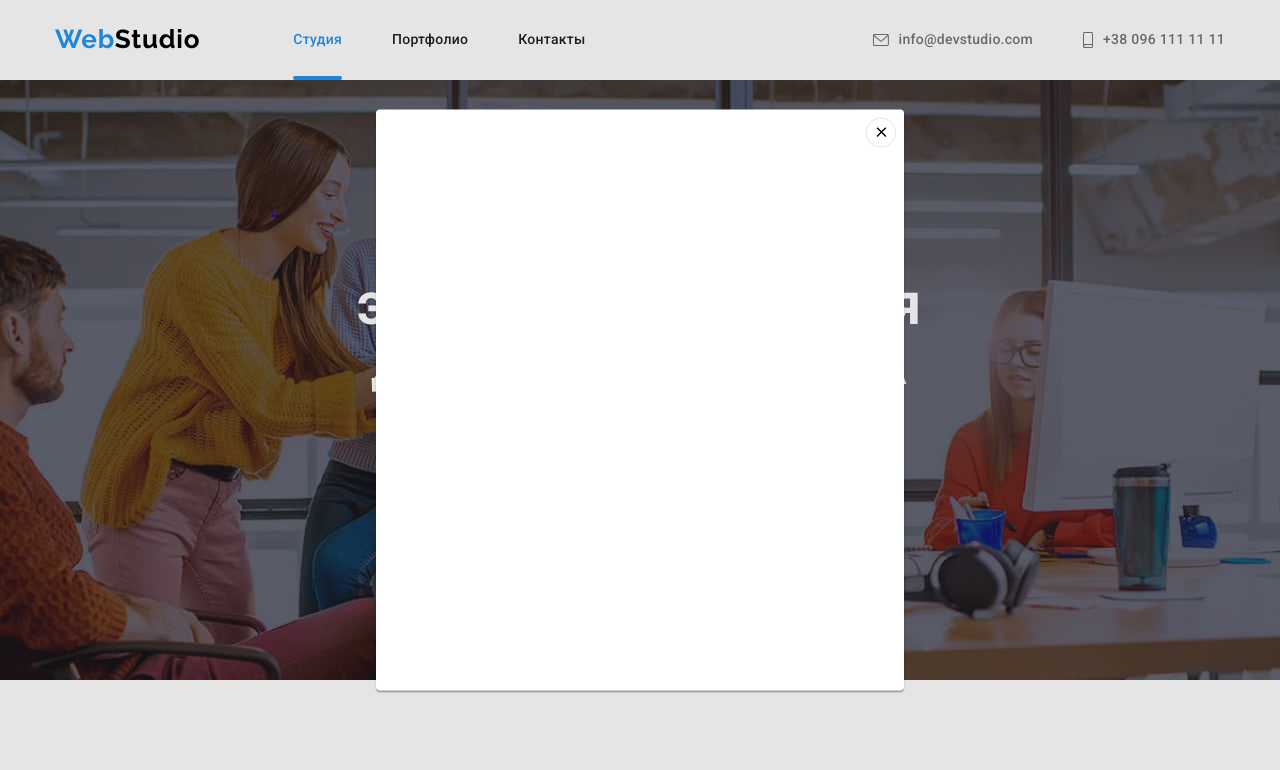
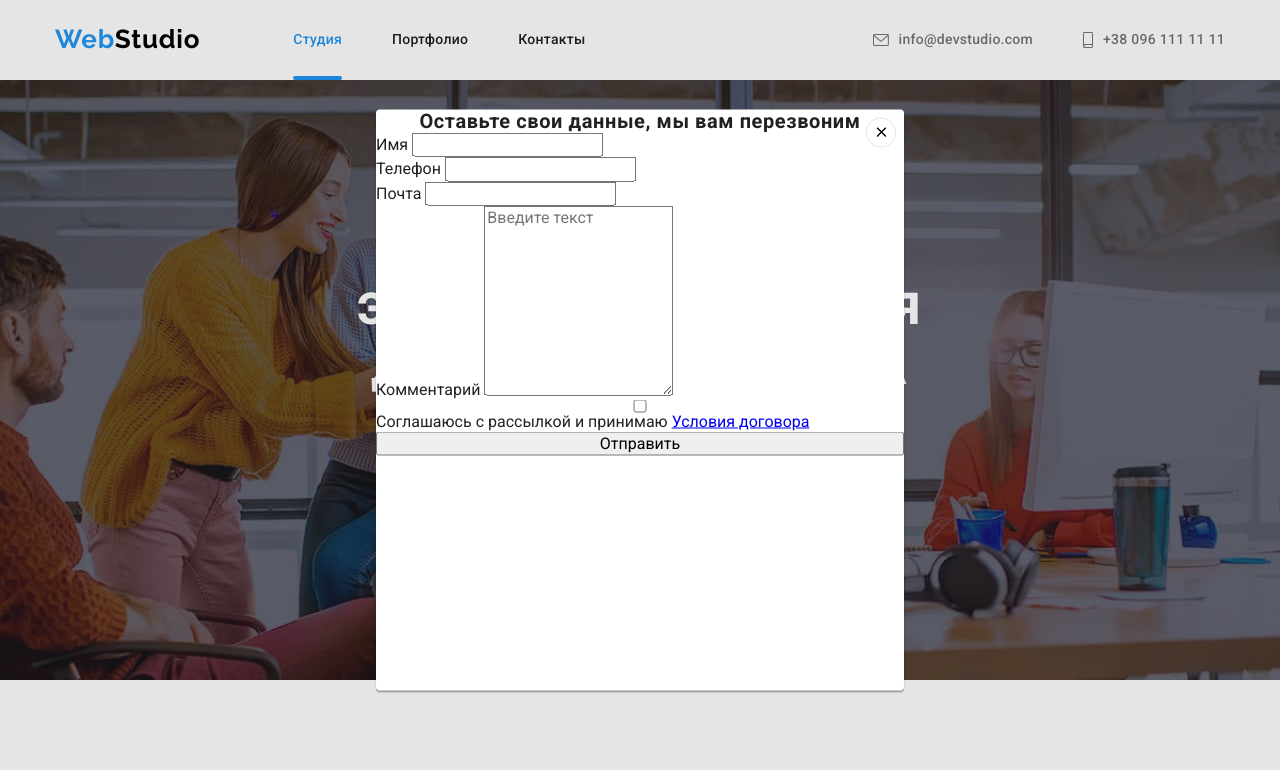
Before and after one commit to SergeyKutenniy/goit-markup-hw-06, a plain HTML site: page index.html in a window 1280 px wide. Both pictures are taken after a click on the button "Заказать услугу". Shown: the top 770 px of the page. Drawn offline with nearby package versions, Linux system fonts and the light colour scheme.

Commit message:
Добавляет разметку в модалку

```diff
--- a/css/style.css
+++ b/css/style.css
@@ -837,3 +837,17 @@ img {
 .form {
   display: flex;
 }
+
+.modal-head {
+  font-weight: 700;
+  font-size: 20px;
+  line-height: 23px;
+  text-align: center;
+  letter-spacing: 0.03em;
+  color: #212121;
+}
+
+.modal-form {
+  display: flex;
+  flex-direction: column;
+}
--- a/index.html
+++ b/index.html
@@ -387,6 +387,48 @@
                         <use href="./images/icons.svg#icon-close-black"></use>
                     </svg>
                 </button>
+                <form class="modal-form" action="">
+                    <p class="modal-head">Оставьте свои данные, мы вам перезвоним</p>
+                    <label for="">Имя
+                        <input
+                        type="text"
+                        class=""
+                        name=""
+                        minlength=""
+                        pattern=""
+                        title=""
+                        required
+                        />
+                    </label>
+                    <label for="">Телефон
+                        <input type="text"
+                        class=""
+                        name=""
+                        minlength=""
+                        pattern=""
+                        title=""
+                        required />
+                    </label>
+                    <label for="">Почта
+                        <input
+                        type="text"
+                        class="" name=""
+                        minlength="" pattern=""
+                        title=""
+                        required />
+                    </label>
+                    <label for="">Комментарий
+                        <textarea class="" name="" id="" rows="10" placeholder="Введите текст"></textarea>
+                    </label>
+                    <input
+                    type="checkbox"
+                    id=""
+                    class=""
+                    />
+                    <label for="">Соглашаюсь с рассылкой и принимаю <a href="#">Условия договора</a>
+                    </label>
+                    <button type="submit">Отправить</button>
+                </form>
             </div>
     </div>
     <script src="./js/modal.js"></script>
```
